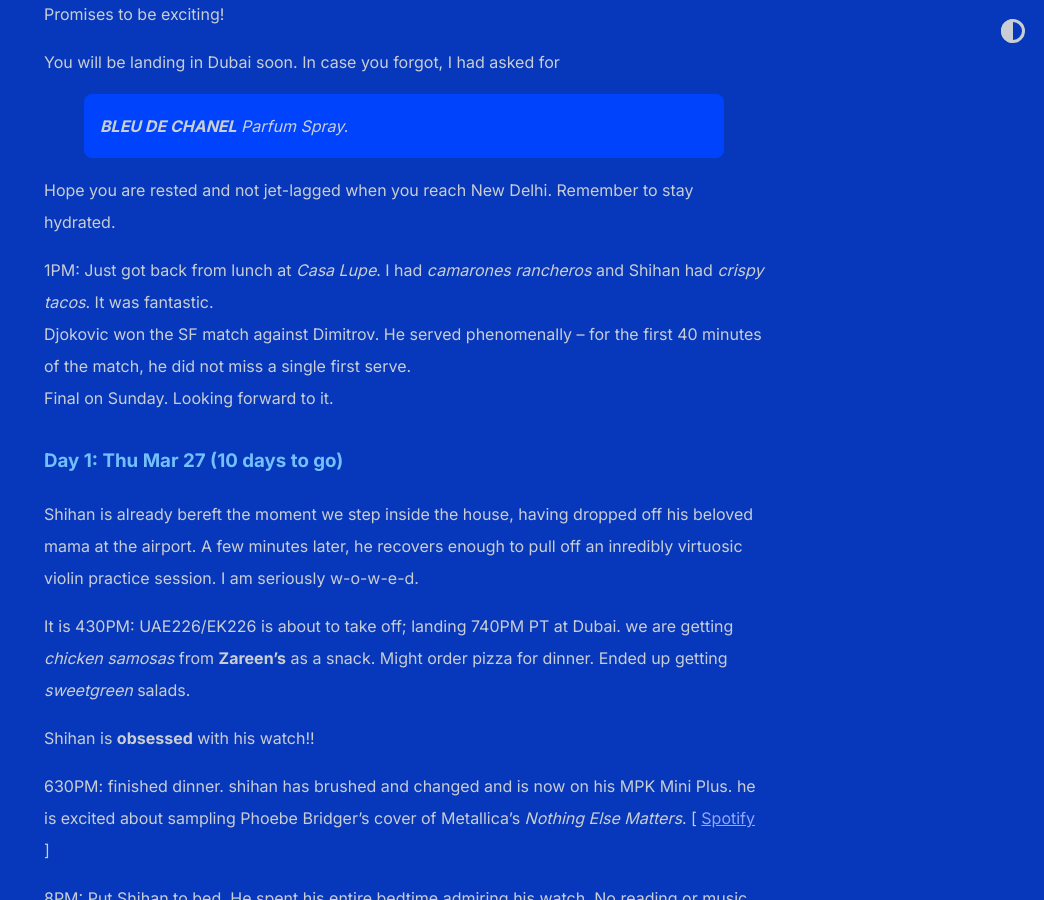
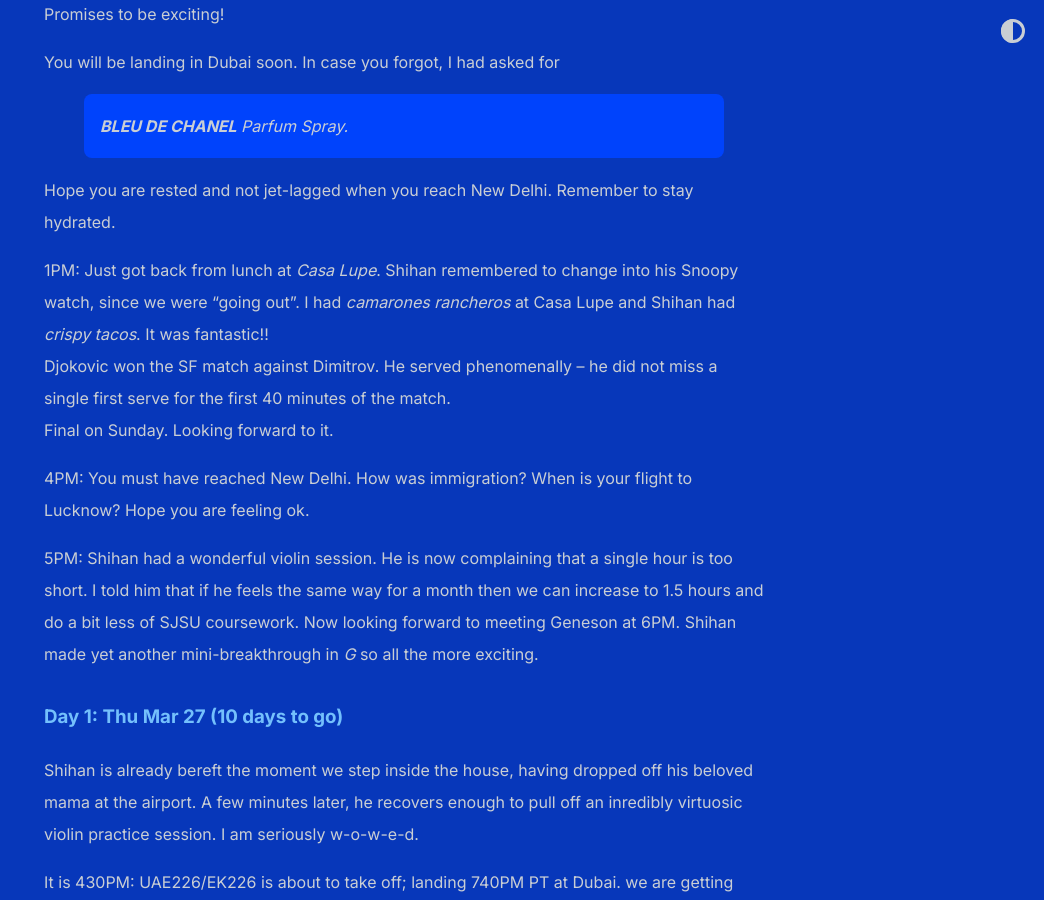
Before and after one commit to shihankanungo/shihankanungo.github.io, a Jekyll site: the page built from india-trip.md, in a window 1280 px wide and 900 px high, scrolled down 498 px. Shown: the whole window, without its empty margins (236-1280 px from the left). Built offline with Jekyll 4.4.1, drawn with Linux system fonts in a browser that asks for light colours.

Commit message:
Update india-trip.md

```diff
--- a/india-trip.md
+++ b/india-trip.md
@@ -17,9 +17,16 @@
 
 Hope you are rested and not jet-lagged when you reach New Delhi. Remember to stay hydrated.
 
-1PM: Just got back from lunch at _Casa Lupe_. I had _camarones rancheros_ and Shihan had _crispy tacos_. It was fantastic.
-<br> Djokovic won the SF match against Dimitrov. He served phenomenally -- for the first 40 minutes of the match, he did not miss
-a single first serve. <br> Final on Sunday. Looking forward to it.
+1PM: Just got back from lunch at _Casa Lupe_. Shihan remembered to change into his Snoopy watch, since we were "going out".
+I had _camarones rancheros_ at Casa Lupe and Shihan had _crispy tacos_. It was fantastic!!
+<br> Djokovic won the SF match against Dimitrov. He served phenomenally -- he did not miss a single first serve for the first
+40 minutes of the match. <br> Final on Sunday. Looking forward to it.
+
+4PM: You must have reached New Delhi. How was immigration? When is your flight to Lucknow? Hope you are feeling ok.
+
+5PM: Shihan had a wonderful violin session. He is now complaining that a single hour is too short. I told him that if he feels
+the same way for a month then we can increase to 1.5 hours and do a bit less of SJSU coursework. Now looking forward to meeting
+Geneson at 6PM. Shihan made yet another mini-breakthrough in _G_ so all the more exciting.
 
 ### Day 1: Thu Mar 27 (10 days to go)
 
```
